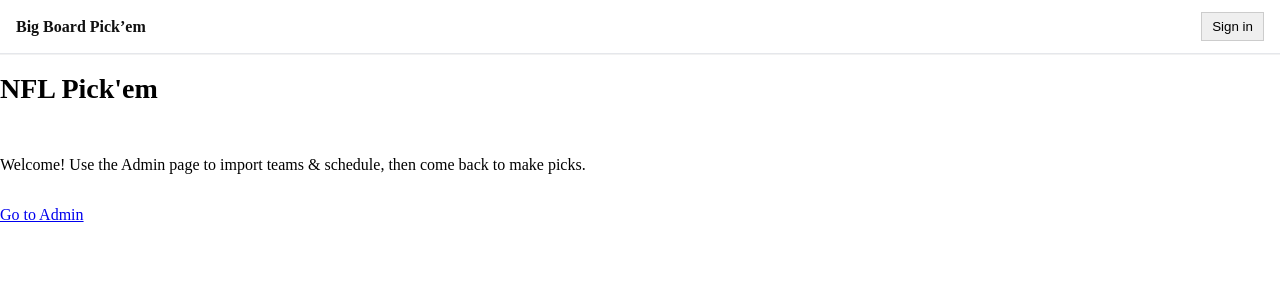
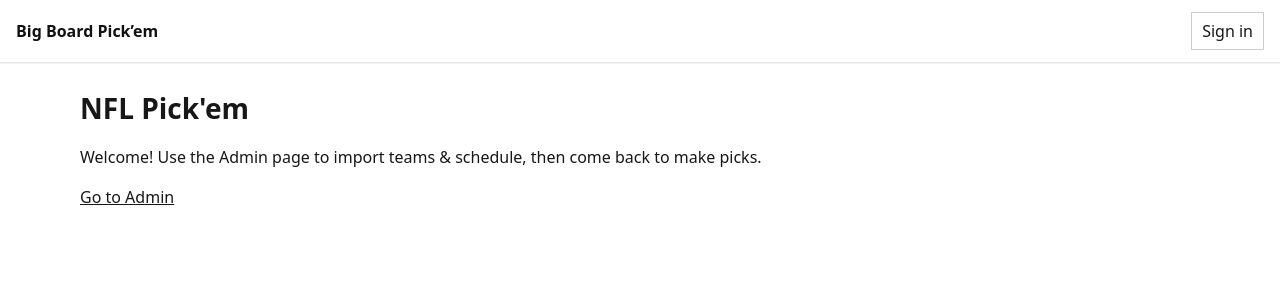
Before and after one commit to adam-r-hansen/the-big-board, a Next.js app: page / in a window 1280 px wide. Shown: the top 300 px of the page. Built offline with nearby package versions, Linux system fonts and the light colour scheme; no server answers.

Commit message:
fix: import globals.css in root layout (Tailwind v4)

```diff
--- a/app/layout.tsx
+++ b/app/layout.tsx
@@ -1,17 +1,21 @@
+// app/layout.tsx
 import type { Metadata } from 'next'
+import './globals.css'               // ← THIS LINE IS REQUIRED
 import UserHeader from '@/components/UserHeader'
 
 export const metadata: Metadata = {
-  title: 'Big Board Pick’em',
+  title: "Big Board Pick’em",
   description: 'NFL pick’em',
 }
 
 export default function RootLayout({ children }: { children: React.ReactNode }) {
   return (
-    <html lang="en">
-      <body style={{margin:0}}>
+    <html lang="en" suppressHydrationWarning>
+      <body className="min-h-screen bg-white text-neutral-900 dark:bg-neutral-950 dark:text-neutral-50">
         <UserHeader />
-        {children}
+        <main className="mx-auto max-w-6xl px-4 py-6">
+          {children}
+        </main>
       </body>
     </html>
   )
```
